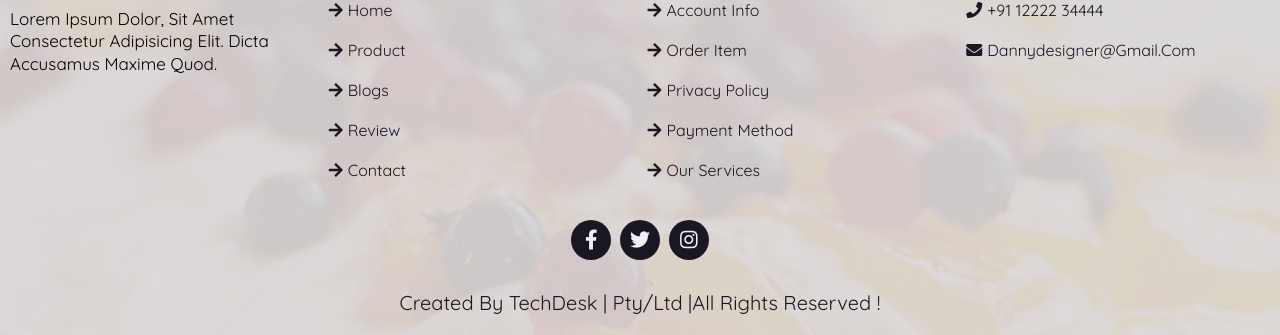
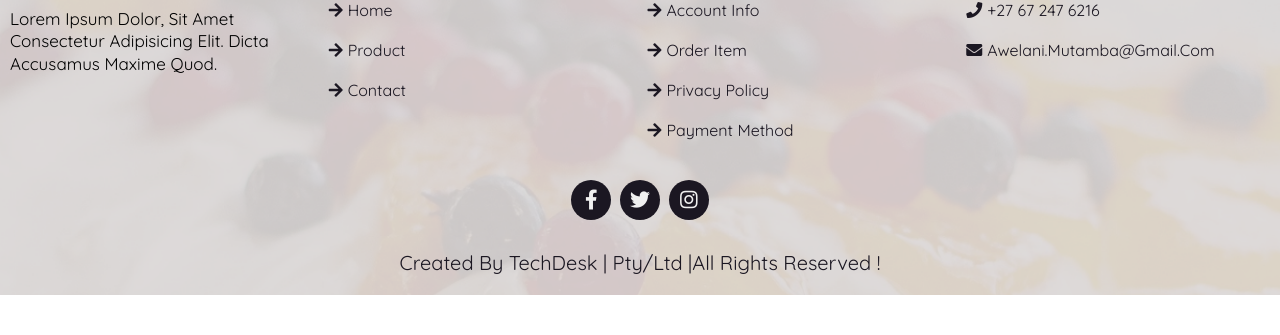
Before and after one commit to P2-codes/LANY-s-Bakes, a plain HTML site: page index.html in a window 1280 px wide. Shown: the part 3104-3439 px from the top of the page. After the commit the page ends 3399 px from the top, so only its background shows below. Drawn offline with nearby package versions, Linux system fonts and the light colour scheme.

Commit message:
Update index.html

```diff
--- a/index.html
+++ b/index.html
@@ -285,8 +285,6 @@
                 <h3>Quick link</h3>
                 <a href="#"> <i class="fas fa-arrow-right"></i>Home</a>
                 <a href="#"> <i class="fas fa-arrow-right"></i>product</a>
-                <a href="#"> <i class="fas fa-arrow-right"></i>blogs</a>
-                <a href="#"> <i class="fas fa-arrow-right"></i>review</a>
                 <a href="#"> <i class="fas fa-arrow-right"></i>contact</a>
 
             </div>
@@ -296,12 +294,11 @@
                 <a href="#"> <i class="fas fa-arrow-right"></i>order item</a>
                 <a href="#"> <i class="fas fa-arrow-right"></i>privacy policy</a>
                 <a href="#"> <i class="fas fa-arrow-right"></i>payment method</a>
-                <a href="#"> <i class="fas fa-arrow-right"></i>our  services</a>
             </div>
             <div class="box">
                 <h3>Contact Info</h3>
-                <a href="#"> <i class="fas fa-phone"></i>+91 12222 34444</a>
-                <a href="#"> <i class="fas fa-envelope"></i>dannydesigner@gmail.com</a>
+                <a href="#"> <i class="fas fa-phone"></i>+27 67 247 6216</a>
+                <a href="#"> <i class="fas fa-envelope"></i>Awelani.mutamba@gmail.com</a>
 
             </div>
 
```
